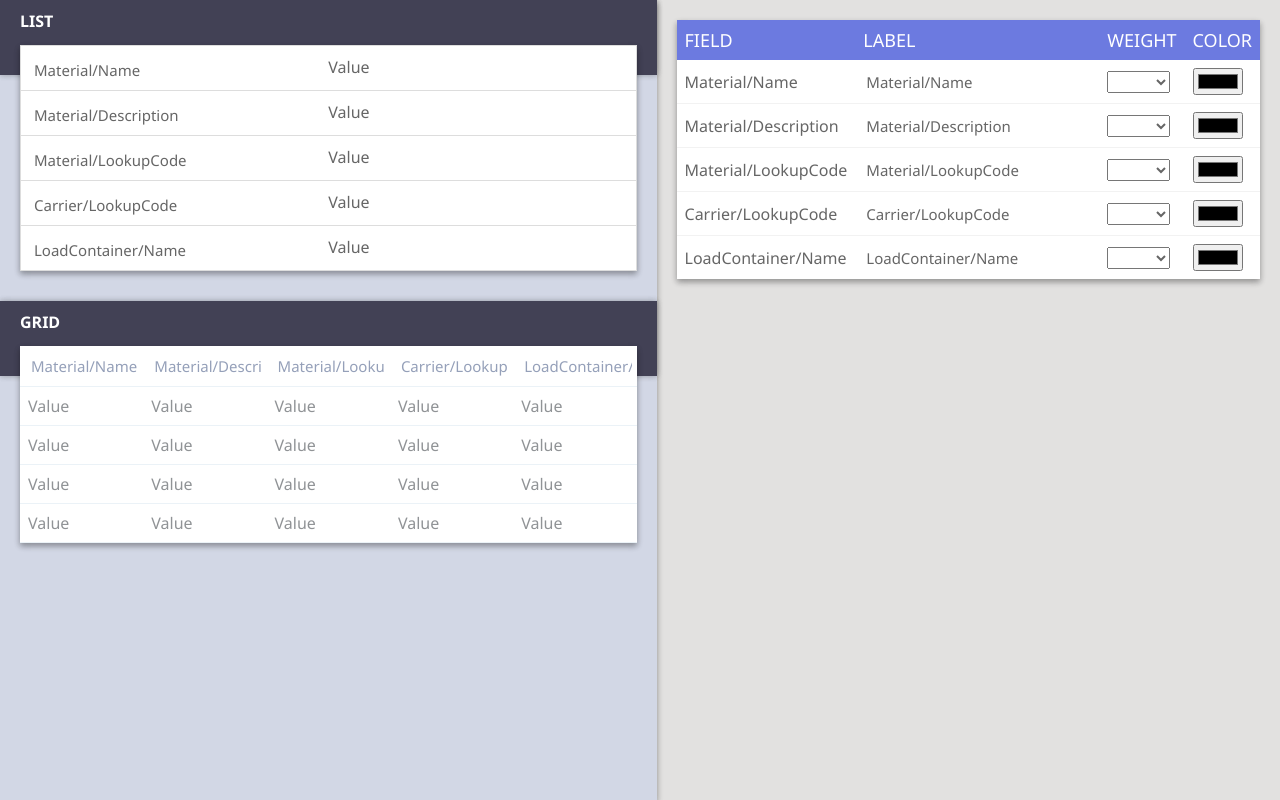
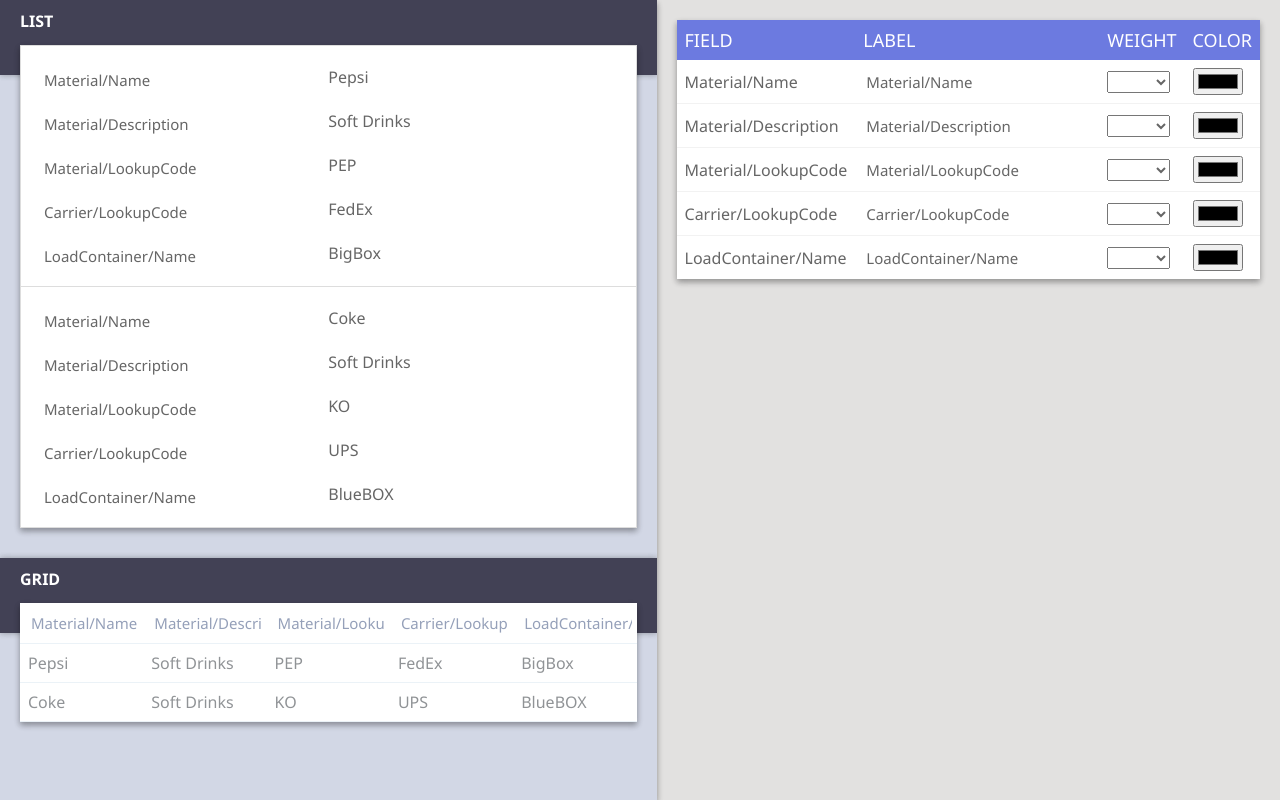
Before and after one commit to pdaddy26/angular-ui-custom, an Angular app: page / in a window 1280 px wide. Built offline with nearby package versions, Linux system fonts and the light colour scheme.

Commit message:
populate data

```diff
--- a/src/app/app.component.html
+++ b/src/app/app.component.html
@@ -2,11 +2,15 @@
   <div class="controls-container card-shadow">
     <!-- <button (click)="toggle()">SHOW</button> -->
     <div>
-      <app-list [fields]="fields" [fieldStyles]="styler.fieldStyles"></app-list>
+      <app-list [fields]="fields"
+                [fieldStyles]="styler.fieldStyles"
+                [data]="data"></app-list>
     </div>
 
     <div>
-      <app-grid [fields]="fields" [fieldStyles]="styler.fieldStyles"></app-grid>
+      <app-grid [fields]="fields"
+                [fieldStyles]="styler.fieldStyles"
+                [data]="data"></app-grid>
     </div>
   </div>
   <div #styleContainer class="style-container">
--- a/src/app/app.component.scss
+++ b/src/app/app.component.scss
@@ -10,6 +10,7 @@
     flex-grow: 1;
     flex-basis: 0;
     z-index: 1000;
+    overflow-y: auto;
 }
 
 .style-container {
--- a/src/app/app.component.ts
+++ b/src/app/app.component.ts
@@ -9,6 +9,7 @@
 export class AppComponent implements OnInit {
 
   fields: string[];
+  data: Array<Object>;
 
   @ViewChild('styleContainer') styleContainer: ElementRef;
 
@@ -24,15 +25,22 @@
       "Carrier/LookupCode",
       "LoadContainer/Name"
     ];
+
+    this.data = [
+      {
+        "Material/Name": "Pepsi",
+        "Material/Description": "Soft Drinks",
+        "Material/LookupCode": "PEP",
+        "Carrier/LookupCode": "FedEx",
+        "LoadContainer/Name": "BigBox"
+      },
+      {
+        "Material/Name": "Coke",
+        "Material/Description": "Soft Drinks",
+        "Material/LookupCode": "KO",
+        "Carrier/LookupCode": "UPS",
+        "LoadContainer/Name": "BlueBOX"
+      }
+    ]
   }
-
-  toggle() {
-    if(this.styleContainer.nativeElement.classList.contains('hide')) {
-      this.renderer.removeClass(this.styleContainer.nativeElement, 'hide');
-    }
-    else {
-      this.renderer.addClass(this.styleContainer.nativeElement, 'hide');
-    }
-  }
-
 }
--- a/src/app/grid/grid.component.html
+++ b/src/app/grid/grid.component.html
@@ -14,17 +14,10 @@
       </tr>
     </thead>
     <tbody>
-      <tr>
-        <td *ngFor="let f of fields">Value</td>
-      </tr>
-      <tr>
-        <td *ngFor="let f of fields">Value</td>
-      </tr>
-      <tr>
-        <td *ngFor="let f of fields">Value</td>
-      </tr>
-      <tr>
-        <td *ngFor="let f of fields">Value</td>
+      <tr *ngFor="let d of data">
+        <td *ngFor="let f of fields; let i=index">
+          <label>{{d[f]}}</label>
+        </td>
       </tr>
     </tbody>
   </table>
--- a/src/app/grid/grid.component.ts
+++ b/src/app/grid/grid.component.ts
@@ -12,6 +12,8 @@
   fieldStyles: FieldConfig[];
   @Input()
   fields: string[];
+  @Input()
+  data: Array<Object>;
 
   constructor() { }
 
@@ -19,8 +21,7 @@
   }
 
   getStyle(id) {
-    let s = this.fieldStyles.find(f => f.id === id);
-    return s;
+    return this.fieldStyles.find(f => f.id === id);
   }
 
 }
--- a/src/app/list/list.component.html
+++ b/src/app/list/list.component.html
@@ -3,20 +3,23 @@
 </div>
 <div class="list-container">
   <ul class="card-shadow">
-    <li [appOrdable]="fields" [id]="f" *ngFor="let f of fields">
+    <li *ngFor="let d of data">
+
+      <ul class="list-item-container">
+        <li [appOrdable]="fields" [id]="f" *ngFor="let f of fields; let i = index">
             <div class="item-container">
-
               <div class="label-container">
               <input class="editableLabel" type="text"
                       [ngStyle]="getStyle(f+'#LABEL').css"
                       [(ngModel)]="getStyle(f+'#LABEL').title" />
               </div>
-
               <div class="value-container">
-          <label>Value</label>
+                  <label>{{d[f]}}</label>
               </div>
-
             </div>
         </li>
       </ul>
+
+    </li>
+  </ul>
 </div>
--- a/src/app/list/list.component.scss
+++ b/src/app/list/list.component.scss
@@ -33,6 +33,13 @@
     top: -30px;
 }
 
+.list-item-container {
+    width: 100%;
+
+    > li {
+        border: 0;
+    }
+}
 
 .item-container {
     width: 100%;
--- a/src/app/list/list.component.ts
+++ b/src/app/list/list.component.ts
@@ -12,16 +12,16 @@
   fieldStyles: FieldConfig[];
   @Input()
   fields: string[];
+  @Input()
+  data: Array<Object>;
 
   constructor() { }
 
   ngOnInit() {
-    setTimeout(() => console.log(this.fieldStyles), 5000);
   }
 
   getStyle(id) {
-    let s = this.fieldStyles.find(f => f.id === id);
-    return s;
+    return this.fieldStyles.find(f => f.id === id);
   }
 
 }
```
Lines whose indentation alone changed are shown as unchanged.
